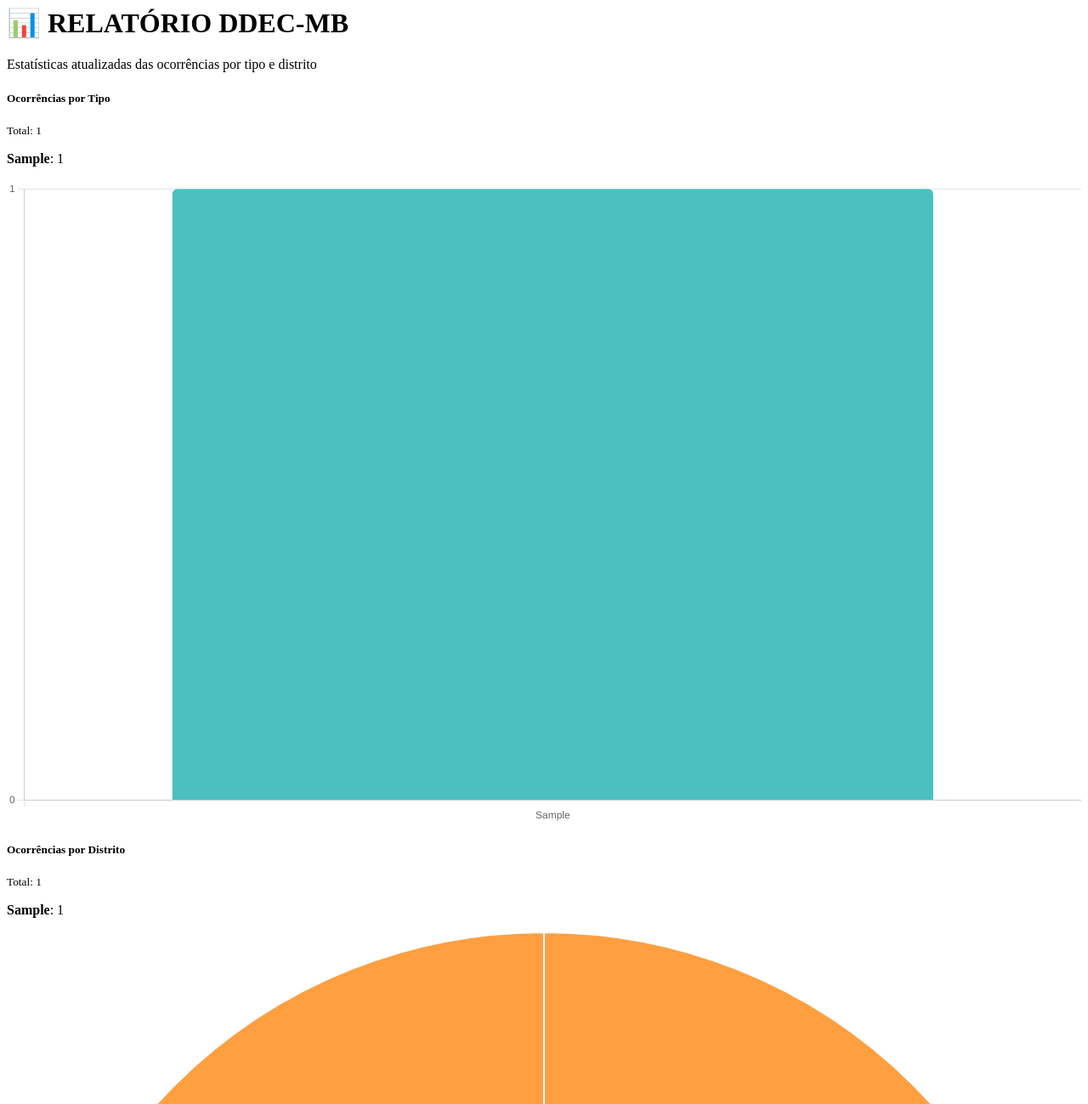
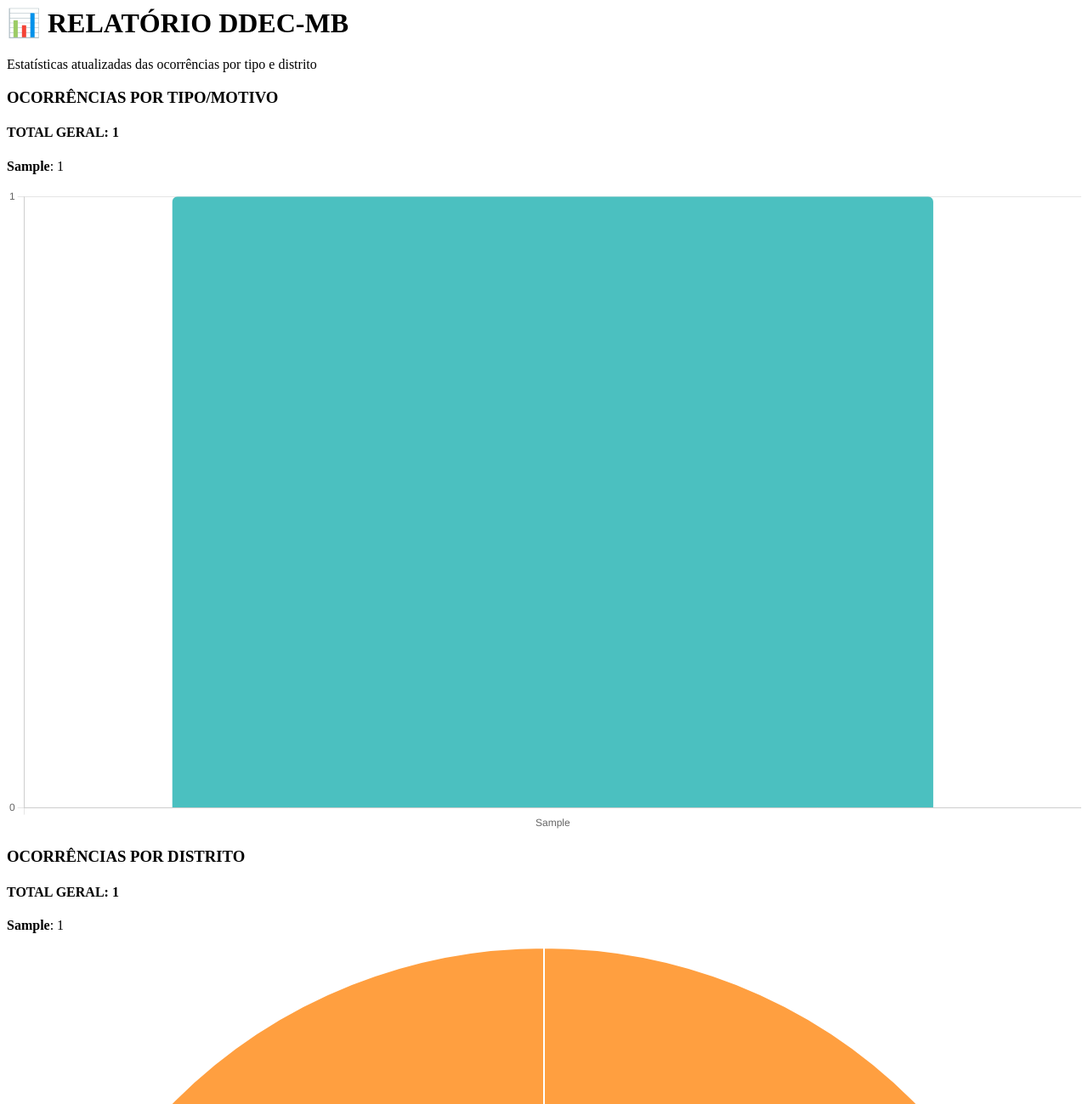
Before and after one commit to kamauri-git/defesa2.0, a Django app: page /graficos/ in a window 1280 px wide. Shown: the top 1299 px of the page at 85% size. Run offline with Django 5.2, Linux system fonts and the light colour scheme; tables that the repository leaves empty hold one stand-in row (values such as "Sample post").

Commit message:
atualizado graficos novamente

```diff
--- a/templates/ocorrencias/graficos.html
+++ b/templates/ocorrencias/graficos.html
@@ -13,8 +13,8 @@
         <div class="col-lg-5 col-md-6">
             <div class="card shadow rounded-4">
                 <div class="card-header text-center bg-white border-0">
-                    <h5 class="fw-semibold mb-0">Ocorrências por Tipo</h5>
-                    <small class="text-muted">Total: {{ total_motivos }}</small>
+                    <H3 class="fw-semibold mb-0">OCORRÊNCIAS POR TIPO/MOTIVO</h3>
+                    <H4 class="text-muted">TOTAL GERAL: {{ total_motivos }}</H4>
                 </div>
                 <div class="card-body">
                     {% for motivo in motivos_count %}
@@ -29,8 +29,8 @@
         <div class="col-lg-5 col-md-6">
             <div class="card shadow rounded-4">
                 <div class="card-header text-center bg-white border-0">
-                    <h5 class="fw-semibold mb-0">Ocorrências por Distrito</h5>
-                    <small class="text-muted">Total: {{ total_distritos }}</small>
+                    <h3 class="fw-semibold mb-0">OCORRÊNCIAS POR DISTRITO</h3>
+                    <H4 class="text-muted">TOTAL GERAL: {{ total_distritos }}</H4>
                 </div>
                 <div class="card-body">
                     {% for distrito in distritos_count %}
```
